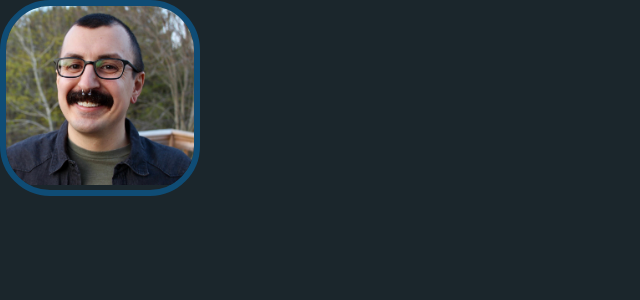
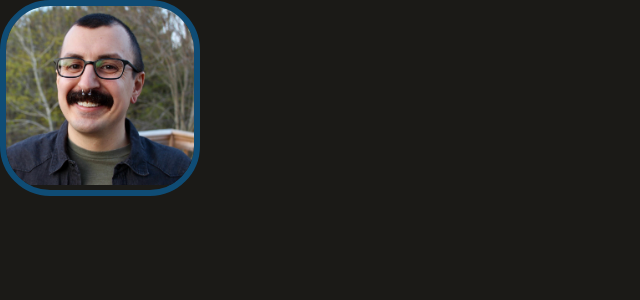
Before and after one commit to nsars19/portfolio, a React (Create React App) app: page / in a window 1280 px wide. Shown: the top 300 px of the page, without its empty margins (0-640 px from the left). Built offline with nearby package versions, Linux system fonts and the light colour scheme.

Commit message:
add backgroun color & text color

```diff
--- a/src/colors.js
+++ b/src/colors.js
@@ -1,8 +1,9 @@
 const colors = {
-  background: "#1b262c",
+  background: "#1b1a17",
   main: "#0f4c75",
   accent: "#3282b8",
   accentLight: "#bbe1fa",
+  text: "#f0f0f0",
 };
 
 export default colors;
```
